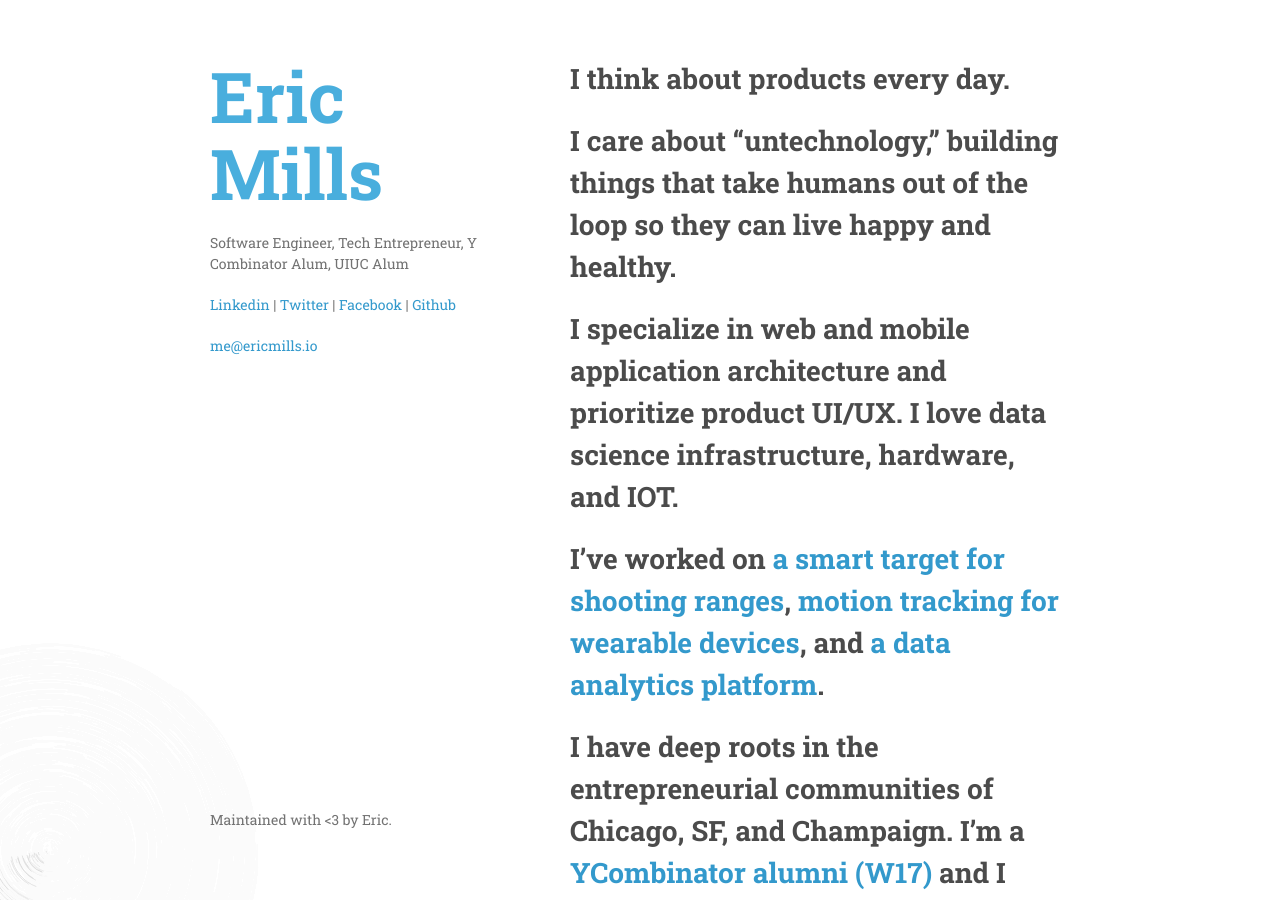
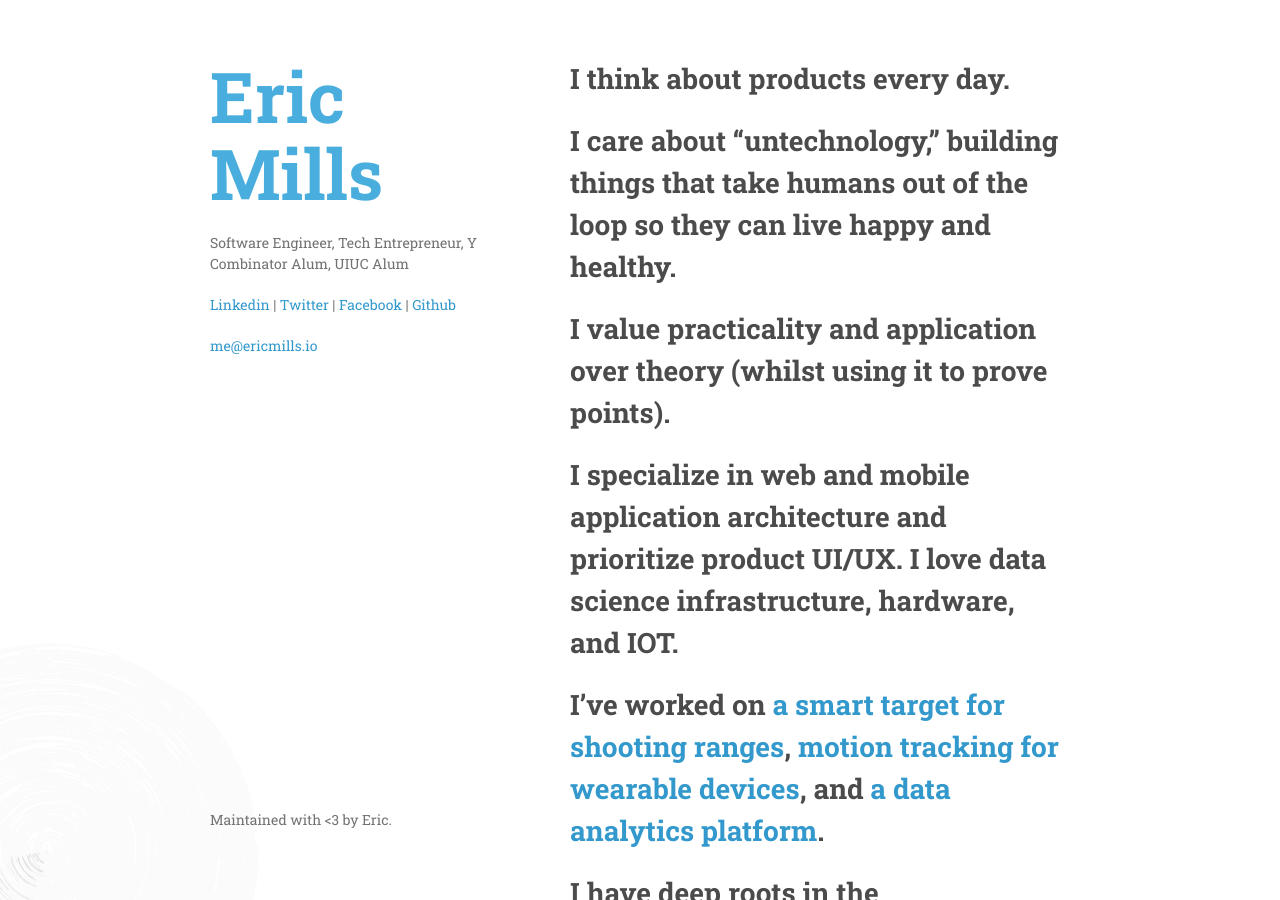
Before and after one commit to sgmills2/seangmills.com, a Jekyll site: the page built from index.md, in a window 1280 px wide and 900 px high. Built offline with Jekyll 4.4.1, drawn with Linux system fonts in a browser that asks for light colours; our own code applies the rules of GitHub Pages for plain Markdown files; a script that is not in the unit is left out.

Commit message:
practical and app

```diff
--- a/index.md
+++ b/index.md
@@ -6,6 +6,8 @@ I think about products every day.
 
 I care about “untechnology,”
 building things that take humans out of the loop so they can live happy and healthy.
+
+I value practicality and application over theory (whilst using it to prove points).
 
 I specialize in web and mobile application architecture and prioritize product UI/UX. I love data science infrastructure, hardware, and IOT.
 
```
